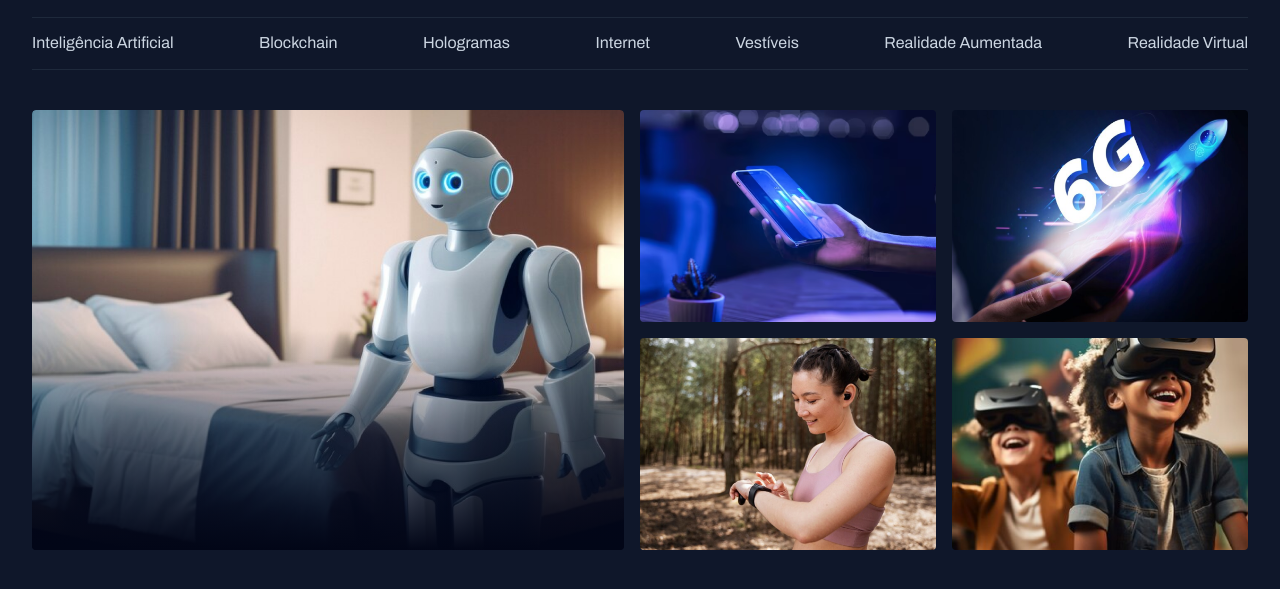
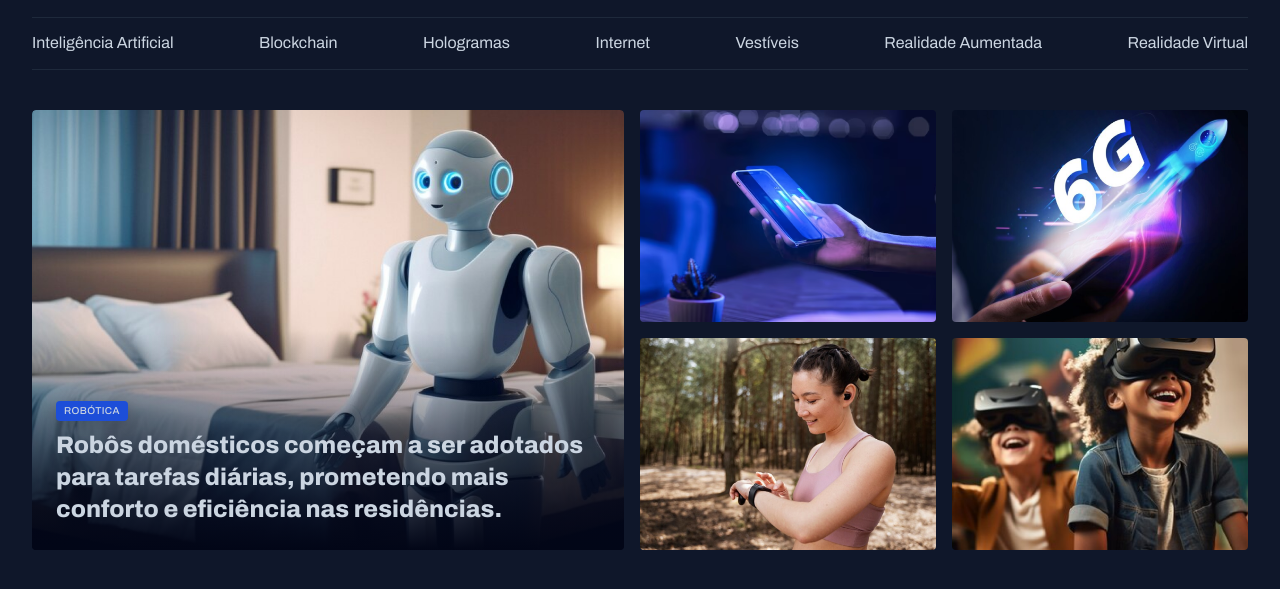
Before and after one commit to felpssm/projeto-noticias, a plain HTML site: page index.html in a window 1280 px wide. Shown: the part 45-634 px from the top of the page. Drawn offline with Linux system fonts and the light colour scheme.

Commit message:
adjust card content

```diff
--- a/index.html
+++ b/index.html
@@ -44,9 +44,16 @@
 
     <main class="grid container">
         <section id="featured" class="grid grid-flow-col gap-16">
-            <div class="card">
+            <figure class="card">
                 <img src="assets/images/Image 01.png" alt="">
-            </div>
+
+                <figcaption>
+                    <span class="content-tag">Robótica</span>
+                    <h2 class="text-2xl">
+                        Robôs domésticos começam a ser adotados para tarefas diárias, prometendo mais conforto e eficiência nas residências.
+                    </h2>
+                </figcaption>
+            </figure>
 
             <div class="grid grid-cols-2 gap-16">
                 <div>
--- a/styles/global.css
+++ b/styles/global.css
@@ -55,3 +55,15 @@ h1, h2, h3 {
 main {
     margin-top: 40px;
 }
+
+.content-tag {
+    display: inline-block;
+    background-color: var(--brand-color-dark);
+    padding: 4px 8px;
+    border-radius: 4px;
+    font: 500 10px/1.2 var(--font-family);
+    text-transform: uppercase;
+    letter-spacing: 0.04em;
+    color: var(--text-color-primary);
+    box-shadow:0px 4px 16px rgba(2, 6, 23, 0.251);
+}
--- a/styles/sections.css
+++ b/styles/sections.css
@@ -1,6 +1,4 @@
-#featured
-
-img {
+#featured img {
     height: 100%;
     object-fit: cover;
     border-radius: 4px;
@@ -16,11 +14,18 @@ img {
         position: absolute;
         inset: 0;
         top: 50%;
-        background: linear-gradient(
-            180deg,
-            transparent 0%,
-            #020617 100%
-        );
+        background: linear-gradient(180deg,
+                transparent 0%,
+                #020617 100%);
+    }
 
+    figcaption {
+        position: absolute;
+        bottom: 0;
+        padding: 24px;
+
+        h2 {
+            margin-top: 8px;
+        }
     }
 }
--- a/styles/utility.css
+++ b/styles/utility.css
@@ -15,3 +15,19 @@
 .gap-16 {
     gap: 16px;
 }
+
+.text-2xl {
+    font: var(--h1);
+}
+
+.text-xl {
+    font: var(--h2);
+}
+
+.text-lg {
+    font: var(--h3);
+}
+
+.text-sm {
+    font: var(--text-sm);
+}
```
